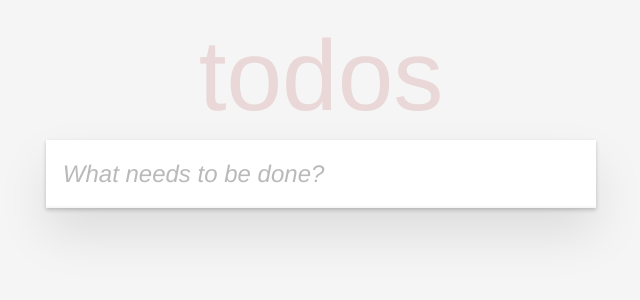
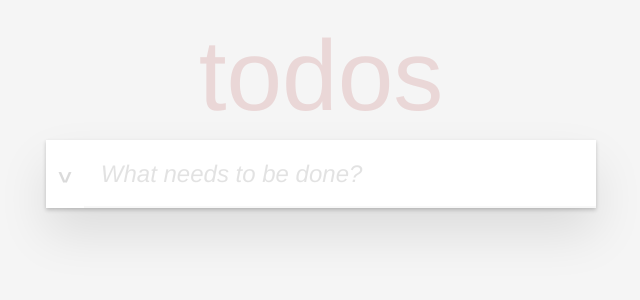
Before and after one commit to stevula/react-todo, a React (Create React App) app: page / in a window 1280 px wide. Shown: the top 300 px of the page, without its empty margins (319-959 px from the left). Built offline with nearby package versions, Linux system fonts and the light colour scheme.

Commit message:
Refactor, tweak styles, add non-functional toggle all button

```diff
--- a/src/components/TaskInput.css
+++ b/src/components/TaskInput.css
@@ -1,13 +1,12 @@
 .task-input {
   border: none;
   box-shadow: inset 0 -2px 1px rgba(0,0,0,0.03);
-  font-size: x-large;
   padding: .7em;
   width: 100%;
 }
 
 .task-input::placeholder {
-  opacity: .5;
+  opacity: .2;
   font-style: italic;
   font-weight: lighter;
 }
--- a/src/components/ToggleAll.css
+++ b/src/components/ToggleAll.css
@@ -0,0 +1,6 @@
+.toggle-all {
+  font-weight: bold;
+  opacity: .2;
+  padding: 0 .5em;
+  transform: rotate(180deg);
+}
--- a/src/components/ToggleAll.js
+++ b/src/components/ToggleAll.js
@@ -1,8 +1,13 @@
 import React, { Component } from 'react';
+import './ToggleAll.css';
 
 class ToggleAll extends Component {
   render() {
-
+    return (
+      <button className="toggle-all">
+        ^
+      </button>
+    );
   }
 }
 
--- /dev/null
+++ b/src/containers/InputContainer.css
@@ -0,0 +1,4 @@
+.input-container {
+  display: flex;
+  font-size: x-large;
+}
--- /dev/null
+++ b/src/containers/InputContainer.js
@@ -0,0 +1,17 @@
+import React, { Component } from 'react';
+import './InputContainer.css';
+import ToggleAll from '../components/ToggleAll';
+import TaskInput from '../components/TaskInput';
+
+class InputContainer extends Component {
+  render() {
+    return (
+      <div className="input-container">
+        <ToggleAll />
+        <TaskInput addTask={this.props.addTask} />
+      </div>
+    );
+  }
+}
+
+export default InputContainer;
--- a/src/containers/TaskContainer.js
+++ b/src/containers/TaskContainer.js
@@ -1,8 +1,8 @@
 import React, { Component } from 'react';
 import './TaskContainer.css';
-import TaskInput from '../components/TaskInput';
+import Menu from './Menu';
+import InputContainer from './InputContainer';
 import TaskList from '../components/TaskList';
-import Menu from './Menu';
 
 class TaskContainer extends Component {
   constructor(props) {
@@ -16,7 +16,7 @@ class TaskContainer extends Component {
   render() {
     return (
       <div className="task-container">
-        <TaskInput addTask={this.addTask.bind(this)} />
+        <InputContainer addTask={this.addTask.bind(this)} />
         <TaskList
           tasks={this.filterTasks(this.state.filter)}
           completeTask={this.completeTask.bind(this)}
```
